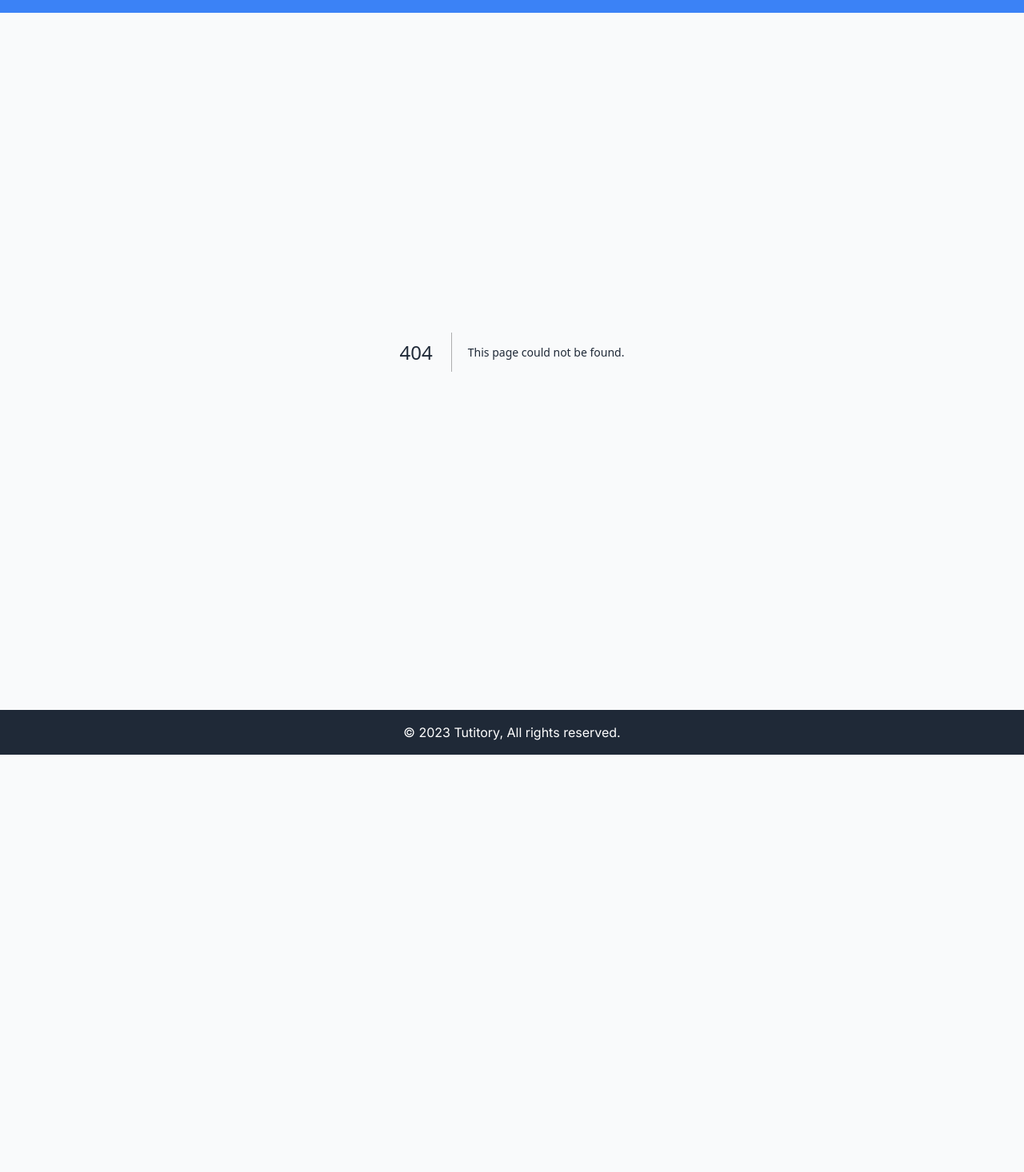
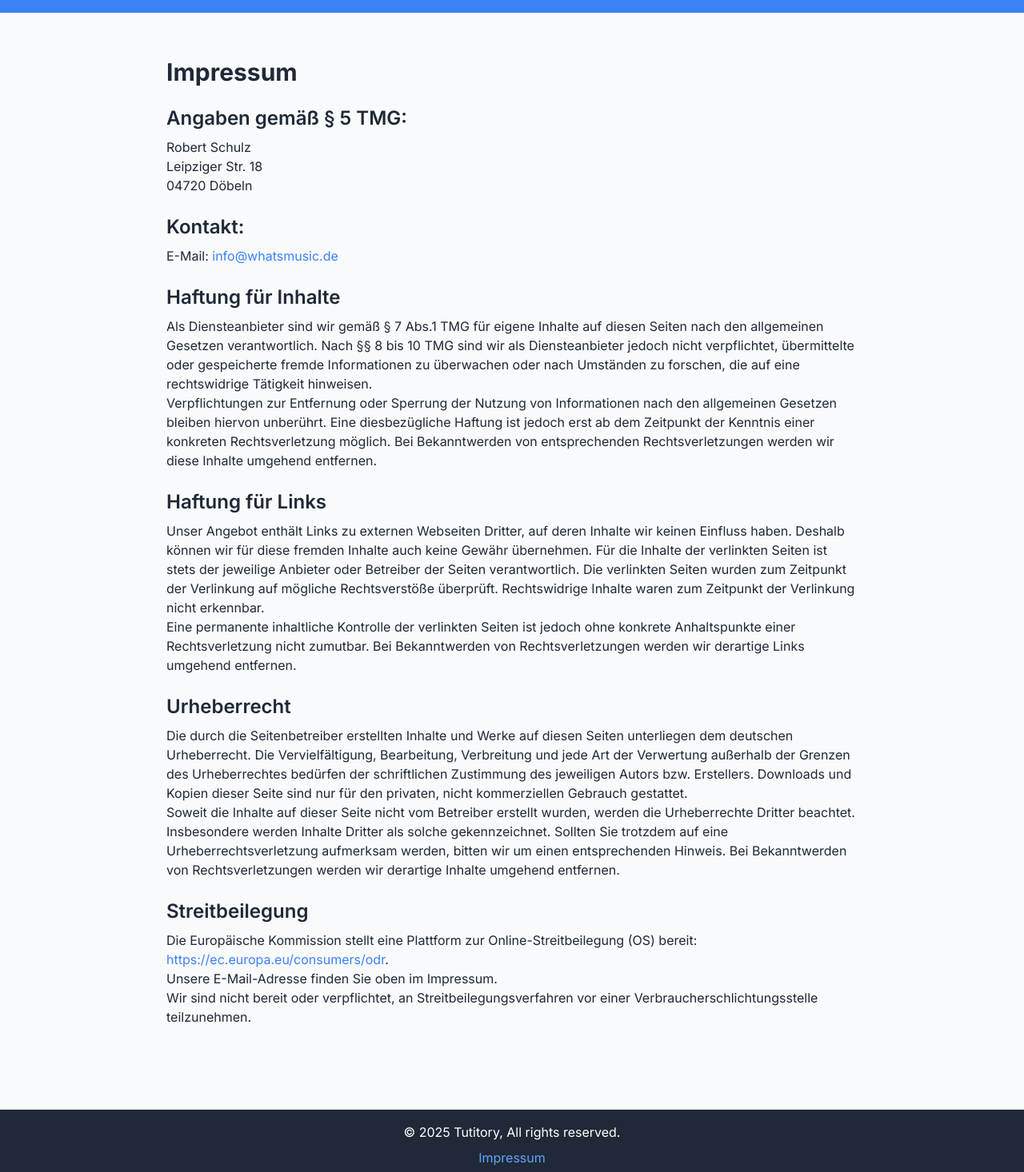
Before and after one commit to WhatsMusic/Tutitory-Instant-Tutorials, a Next.js app: page /impressum in a window 1280 px wide. Before the commit this address had no page. Shown: the part 44-1510 px from the top of the page at 80% size. Before the commit the page ends 988 px from the top, so only its background shows below. Built offline with nearby package versions, Linux system fonts and the light colour scheme.

Commit message:
Impressum added

```diff
--- /dev/null
+++ b/app/impressum/page.tsx
@@ -0,0 +1,133 @@
+
+
+export const metadata = {
+	title: "Impressum - Tutitory",
+	description:
+		"Das Impressum von Tutitory mit allen rechtlich notwendigen Angaben."
+};
+
+export default function Impressum() {
+
+	return (
+
+		<div className="max-w-4xl mx-auto px-4 py-8">
+			<h1 className="text-3xl font-bold mb-6">Impressum</h1>
+
+			<section className="mb-6">
+				<h2 className="text-2xl font-semibold mb-2">
+					Angaben gemäß § 5 TMG:
+				</h2>
+				<p>Robert Schulz</p>
+				<p>Leipziger Str. 18</p>
+				<p>04720 Döbeln</p>
+			</section>
+
+			<section className="mb-6">
+				<h2 className="text-2xl font-semibold mb-2">Kontakt:</h2>
+				<p>
+					E-Mail:{" "}
+					<a
+						href="mailto:info@whatsmusic.de"
+						className="text-blue-500"
+					>
+						info@whatsmusic.de
+					</a>
+				</p>
+			</section>
+
+			<section className="mb-6">
+				<h2 className="text-2xl font-semibold mb-2">
+					Haftung für Inhalte
+				</h2>
+				<p>
+					Als Diensteanbieter sind wir gemäß § 7 Abs.1 TMG für eigene
+					Inhalte auf diesen Seiten nach den allgemeinen Gesetzen
+					verantwortlich. Nach §§ 8 bis 10 TMG sind wir als
+					Diensteanbieter jedoch nicht verpflichtet, übermittelte oder
+					gespeicherte fremde Informationen zu überwachen oder nach
+					Umständen zu forschen, die auf eine rechtswidrige Tätigkeit
+					hinweisen.
+				</p>
+				<p>
+					Verpflichtungen zur Entfernung oder Sperrung der Nutzung von
+					Informationen nach den allgemeinen Gesetzen bleiben hiervon
+					unberührt. Eine diesbezügliche Haftung ist jedoch erst ab
+					dem Zeitpunkt der Kenntnis einer konkreten Rechtsverletzung
+					möglich. Bei Bekanntwerden von entsprechenden
+					Rechtsverletzungen werden wir diese Inhalte umgehend
+					entfernen.
+				</p>
+			</section>
+
+			<section className="mb-6">
+				<h2 className="text-2xl font-semibold mb-2">
+					Haftung für Links
+				</h2>
+				<p>
+					Unser Angebot enthält Links zu externen Webseiten Dritter,
+					auf deren Inhalte wir keinen Einfluss haben. Deshalb können
+					wir für diese fremden Inhalte auch keine Gewähr übernehmen.
+					Für die Inhalte der verlinkten Seiten ist stets der
+					jeweilige Anbieter oder Betreiber der Seiten verantwortlich.
+					Die verlinkten Seiten wurden zum Zeitpunkt der Verlinkung
+					auf mögliche Rechtsverstöße überprüft. Rechtswidrige Inhalte
+					waren zum Zeitpunkt der Verlinkung nicht erkennbar.
+				</p>
+				<p>
+					Eine permanente inhaltliche Kontrolle der verlinkten Seiten
+					ist jedoch ohne konkrete Anhaltspunkte einer
+					Rechtsverletzung nicht zumutbar. Bei Bekanntwerden von
+					Rechtsverletzungen werden wir derartige Links umgehend
+					entfernen.
+				</p>
+			</section>
+
+			<section className="mb-6">
+				<h2 className="text-2xl font-semibold mb-2">Urheberrecht</h2>
+				<p>
+					Die durch die Seitenbetreiber erstellten Inhalte und Werke
+					auf diesen Seiten unterliegen dem deutschen Urheberrecht.
+					Die Vervielfältigung, Bearbeitung, Verbreitung und jede Art
+					der Verwertung außerhalb der Grenzen des Urheberrechtes
+					bedürfen der schriftlichen Zustimmung des jeweiligen Autors
+					bzw. Erstellers. Downloads und Kopien dieser Seite sind nur
+					für den privaten, nicht kommerziellen Gebrauch gestattet.
+				</p>
+				<p>
+					Soweit die Inhalte auf dieser Seite nicht vom Betreiber
+					erstellt wurden, werden die Urheberrechte Dritter beachtet.
+					Insbesondere werden Inhalte Dritter als solche
+					gekennzeichnet. Sollten Sie trotzdem auf eine
+					Urheberrechtsverletzung aufmerksam werden, bitten wir um
+					einen entsprechenden Hinweis. Bei Bekanntwerden von
+					Rechtsverletzungen werden wir derartige Inhalte umgehend
+					entfernen.
+				</p>
+			</section>
+
+			<section className="mb-6">
+				<h2 className="text-2xl font-semibold mb-2">Streitbeilegung</h2>
+				<p>
+					Die Europäische Kommission stellt eine Plattform zur
+					Online-Streitbeilegung (OS) bereit:{" "}
+					<a
+						href="https://ec.europa.eu/consumers/odr"
+						target="_blank"
+						rel="noopener noreferrer"
+						className="text-blue-500"
+					>
+						https://ec.europa.eu/consumers/odr
+					</a>
+					.
+				</p>
+				<p>Unsere E-Mail-Adresse finden Sie oben im Impressum.</p>
+				<p>
+					Wir sind nicht bereit oder verpflichtet, an
+					Streitbeilegungsverfahren vor einer
+					Verbraucherschlichtungsstelle teilzunehmen.
+				</p>
+			</section>
+		</div>
+
+	);
+}
--- a/app/layout.tsx
+++ b/app/layout.tsx
@@ -1,6 +1,7 @@
 import type { Metadata } from "next";
 import { Inter } from "next/font/google";
 import "./globals.css";
+import Link from "next/link";
 
 const inter = Inter({
   subsets: ["latin"],
@@ -19,10 +20,10 @@ export default function RootLayout({
 }) {
   return (
     <html lang="de">
-      <body className={`${inter.variable} bg-gray-50 text-gray-800`}>
+      <body className={`bg-gray-50 text-gray-800 ${inter.className}`}>
         <header className="bg-blue-500 text-white p-4">
-          <div className="container mx-auto">
-            <h1 className="text-xl font-bold">Tutitory</h1>
+          <div className="container mx-auto flex justify-between items-center">
+            <h1 className="text-xl font-bold"> <Link href="/" className="text-white hover:text-white">Tutitory</Link></h1>
           </div>
         </header>
         <main className="container mx-auto p-6">
@@ -30,10 +31,16 @@ export default function RootLayout({
         </main>
         <footer className="bg-gray-800 text-white p-4 mt-6">
           <div className="container mx-auto text-center">
-            © 2023 Tutitory, All rights reserved.
+            © 2025 Tutitory, All rights reserved.
+            <div className="mt-2">
+              <a href="/impressum" className="text-blue-400 hover:underline">
+                Impressum
+              </a>
+            </div>
           </div>
         </footer>
       </body>
     </html>
+
   );
 }
```
